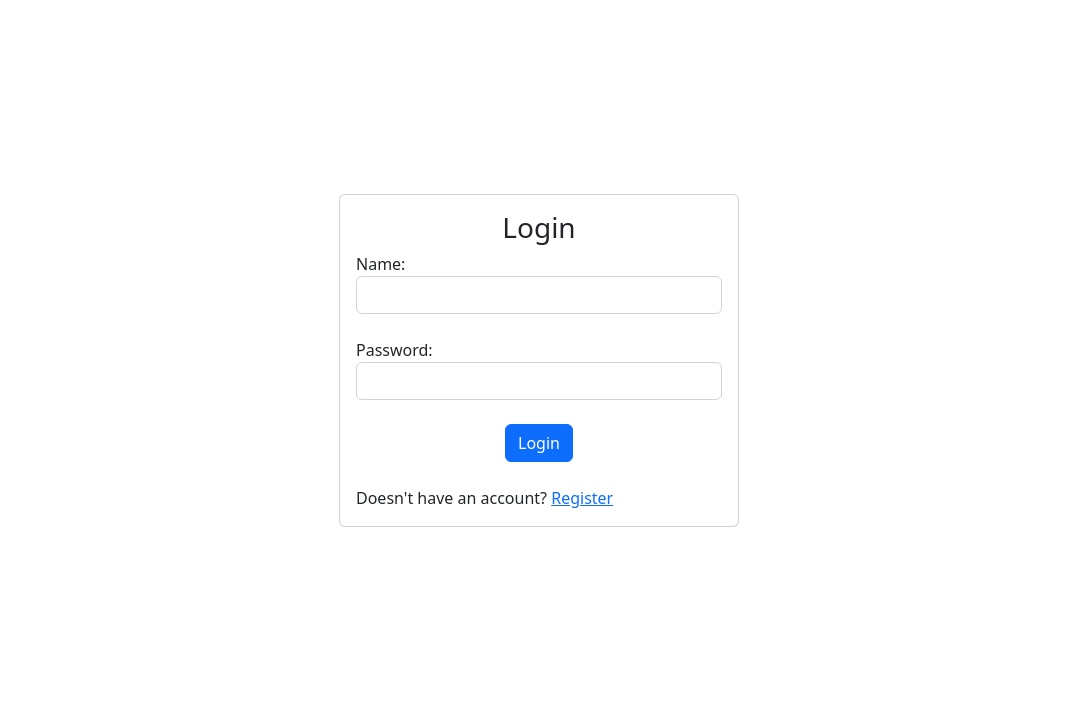
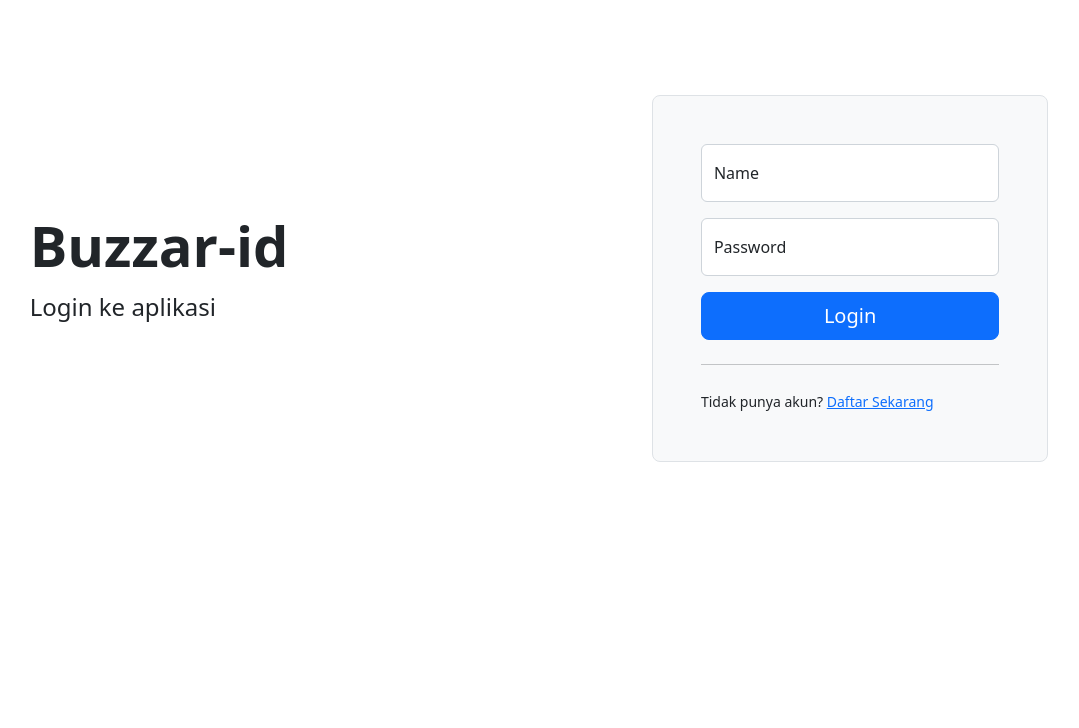
Before and after one commit to PBP22-23-C-11/PTS-Kelompok-C11, a Django app: page /login/ in a window 1280 px wide. Shown: the part 72-800 px from the top of the page, without its empty margins (101-1180 px from the left). Run offline with Django 4.2, Linux system fonts and the light colour scheme.

Commit message:
fix session and login update

```diff
--- a/general/templates/login.html
+++ b/general/templates/login.html
@@ -8,34 +8,37 @@
 {% endblock meta %}
 
 {% block content %}
-<div id="center-flex" class="d-flex justify-content-center align-items-center">
-    <div id="card-container" class="card">
-        <div class="card-body">
-            <h3 class="card-title text-center">Login</h3>
-            <form id="login-form">
-                <div>
-                    <label class="d-block" for="username">Name:</label>
-                    <input id="username" type="text" name="username" class="form-control">
+<div class="container col-xl-10 col-xxl-8 px-4 py-5">
+    <div class="row align-items-center g-lg-5 py-5">
+        <div class="col-lg-7 text-center text-lg-start">
+            <h1 class="display-4 fw-bold lh-1 mb-3">Buzzar-id</h1>
+            <p class="col-lg-10 fs-4">Login ke aplikasi</p>
+        </div>
+        <div class="col-md-10 mx-auto col-lg-5">
+            <form class="p-4 p-md-5 border rounded-3 bg-light" id="login-form">
+                <div class="form-floating mb-3">
+                    <input type="text" class="form-control" id="username" placeholder="Name">
+                    <label for="username">Name</label>
                 </div>
-                <div class="my-4">
-                    <label class="d-block" for="password">Password:</label>
-                    <input id="password" type="password" name="password" class="form-control">
+                <div class="form-floating mb-3">
+                    <input type="password" class="form-control" id="password" placeholder="Password">
+                    <label for="password">Password</label>
                 </div>
-                <div class="d-flex justify-content-center">
-                    <input type="submit" value="Login" class="btn btn-primary">
-                </div>
-            </form>
-            {% if messages %}
+                <input type="submit" value="Login" class="w-100 btn btn-lg btn-primary">
+                {% if messages %}
                 <ul>
                     {% for message in messages %}
                         <li>{{ message }}</li>
                     {% endfor %}
                 </ul>
-            {% endif %}
-            <span class="d-block mt-4">Doesn't have an account? <a href="/register">Register</a></span>
+                {% endif %}
+                <hr class="my-4">
+                <small class="text-center">Tidak punya akun? <a href="/register">Daftar Sekarang</a></small>
+            </form>
         </div>
     </div>
 </div>
+
 <div class="d-none">
     <span id="value-csrf-token">{{ csrf_token }}</span>
 </div>
--- a/lomba/views.py
+++ b/lomba/views.py
@@ -11,10 +11,11 @@ from lomba.forms import LombaForm
 # Halaman utama lomba
 def show_lomba(request):
     check = check_user_type(request.user)
-    login = 0
+    login = "No data"
 
     if request.user.is_authenticated:
-        login = request.COOKIES['last_login']
+        if request.COOKIES.get('last_login', 'default') != 'default':
+            login = request.COOKIES['last_login']
 
     context = {
         'user': request.user,
--- a/templates/base.html
+++ b/templates/base.html
@@ -8,6 +8,7 @@
         <script src="https://ajax.googleapis.com/ajax/libs/jquery/3.6.0/jquery.min.js"></script>
         <link rel="stylesheet" href="{% static 'css/general/style.css' %}">
         <script src="{% static 'js/utils.js' %}"></script>
+        <link rel="shortcut icon" type="image/png" href="{% static 'images/favicon.ico' %}"/>
         {% block meta %}
         {% endblock meta %}
     </head>
```
Also changed, not shown: lomba/templates/dataspes.html (+5 -8 lines), lomba/templates/lomba.html (+20 -5 lines), static/images/favicon.ico (added).
